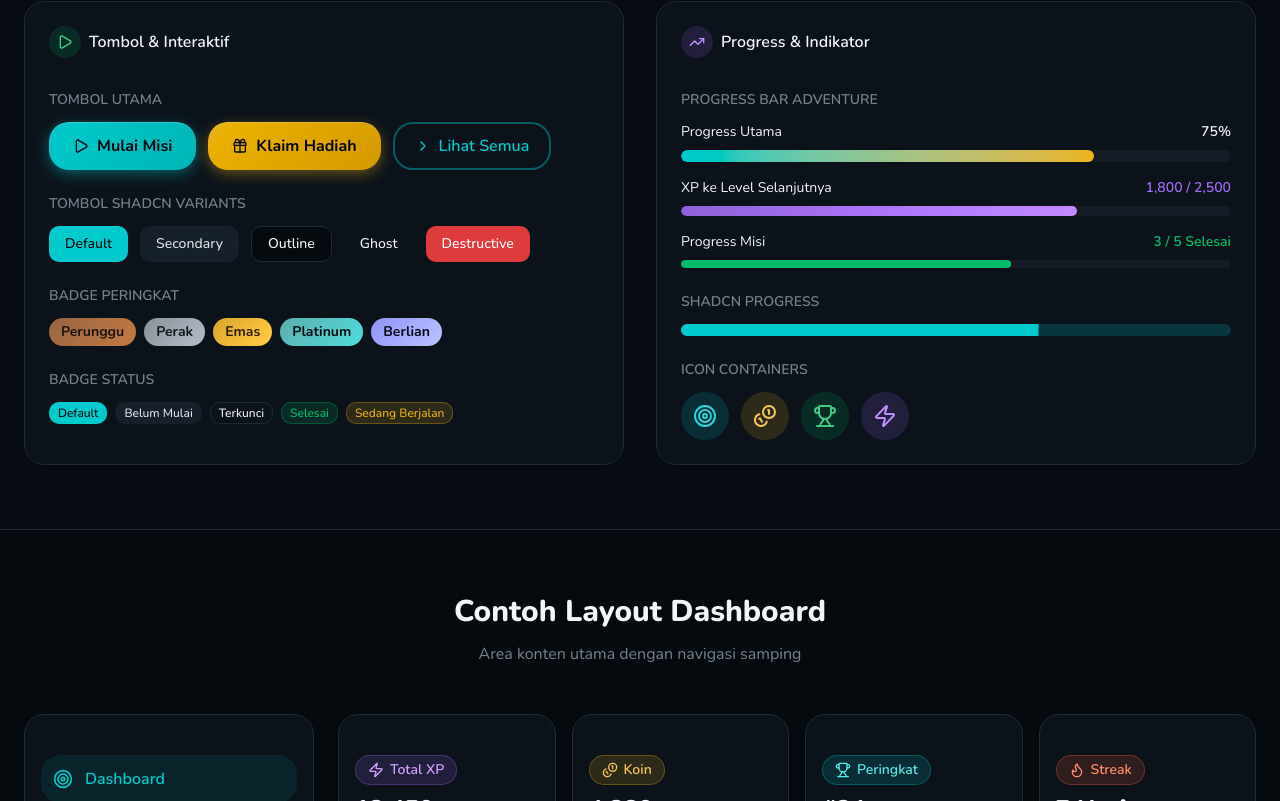
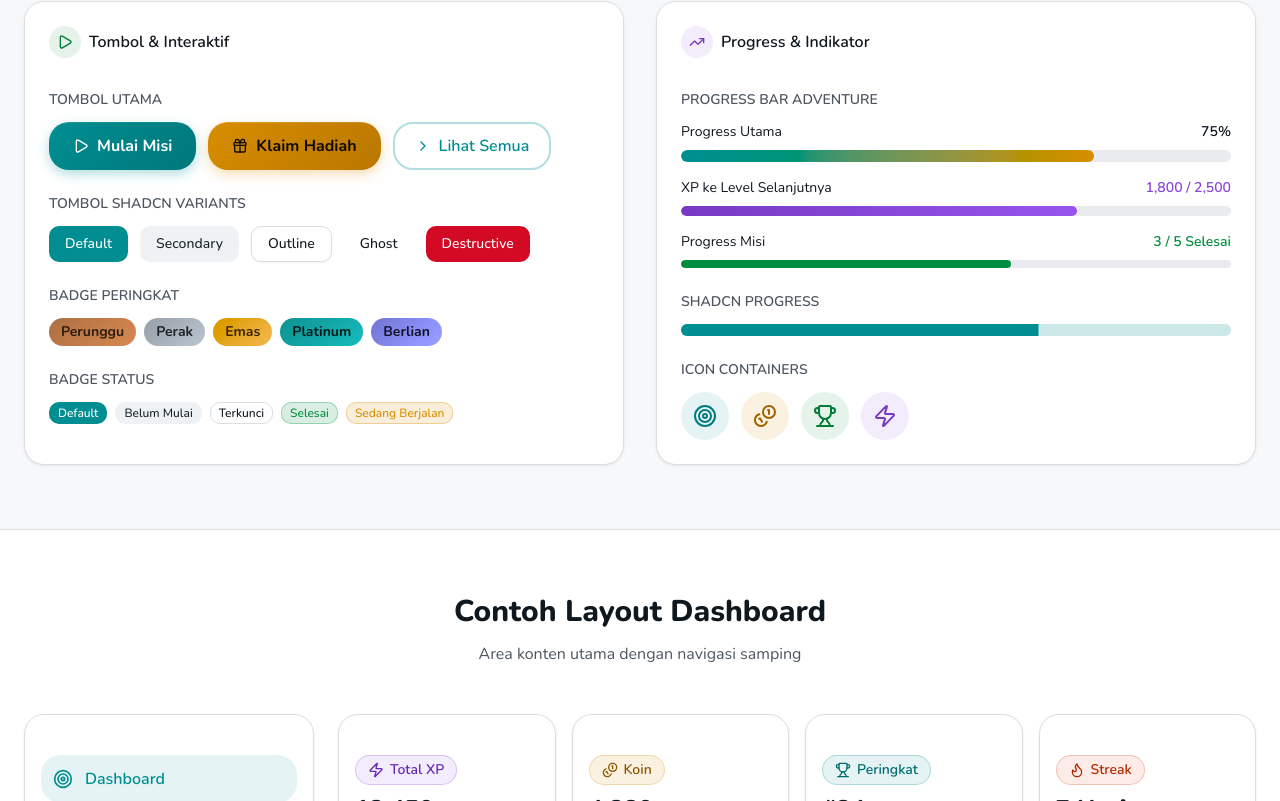
Before and after one commit to ranitawindrianii/gamified-financial-platform, a Next.js app: page /theme in a window 1280 px wide. Shown: the part 1819-2620 px from the top of the page. Built offline with nearby package versions, Linux system fonts and the light colour scheme.

Commit message:
feat: update color palette to lighter, more neutral tones

```diff
--- a/app/globals.css
+++ b/app/globals.css
@@ -11,95 +11,95 @@
 :root {
   /* === PALET WARNA UTAMA === */
 
-  /* Background - Slate gelap dengan hint biru */
-  --background: oklch(0.14 0.015 250);
-  --foreground: oklch(0.97 0.005 250);
+  /* Background - Putih bersih */
+  --background: oklch(1 0 0);
+  --foreground: oklch(0.2 0.02 250);
 
-  /* Card - Sedikit lebih terang dari background */
-  --card: oklch(0.18 0.02 250);
-  --card-foreground: oklch(0.97 0.005 250);
+  /* Card - Putih dengan border subtle */
+  --card: oklch(1 0 0);
+  --card-foreground: oklch(0.2 0.02 250);
 
   /* Popover */
-  --popover: oklch(0.18 0.02 250);
-  --popover-foreground: oklch(0.97 0.005 250);
+  --popover: oklch(1 0 0);
+  --popover-foreground: oklch(0.2 0.02 250);
 
-  /* Primary - Teal/Cyan (Financial Trust) */
-  --primary: oklch(0.75 0.15 195);
-  --primary-foreground: oklch(0.12 0.02 250);
+  /* Primary - Teal/Cyan (Financial Trust) - lebih saturated untuk kontras di putih */
+  --primary: oklch(0.55 0.18 195);
+  --primary-foreground: oklch(1 0 0);
 
-  /* Secondary - Slate muted */
-  --secondary: oklch(0.24 0.025 250);
-  --secondary-foreground: oklch(0.92 0.01 250);
+  /* Secondary - Light gray */
+  --secondary: oklch(0.96 0.005 250);
+  --secondary-foreground: oklch(0.25 0.02 250);
 
-  /* Muted */
-  --muted: oklch(0.22 0.02 250);
-  --muted-foreground: oklch(0.6 0.02 250);
+  /* Muted - Soft gray untuk area netral */
+  --muted: oklch(0.96 0.005 250);
+  --muted-foreground: oklch(0.45 0.02 250);
 
-  /* Accent - Amber/Gold (Achievement/Reward) */
-  --accent: oklch(0.8 0.16 85);
-  --accent-foreground: oklch(0.12 0.02 250);
+  /* Accent - Amber/Gold (Achievement/Reward) - lebih deep untuk kontras */
+  --accent: oklch(0.7 0.18 80);
+  --accent-foreground: oklch(0.15 0.02 80);
 
   /* Destructive */
-  --destructive: oklch(0.6 0.2 25);
-  --destructive-foreground: oklch(0.97 0.005 250);
+  --destructive: oklch(0.55 0.22 25);
+  --destructive-foreground: oklch(1 0 0);
 
   /* Border & Input */
-  --border: oklch(0.28 0.025 250);
-  --input: oklch(0.22 0.025 250);
-  --ring: oklch(0.75 0.15 195);
+  --border: oklch(0.9 0.005 250);
+  --input: oklch(0.96 0.005 250);
+  --ring: oklch(0.55 0.18 195);
 
   /* === WARNA STATUS === */
-  --success: oklch(0.7 0.18 155);
-  --success-foreground: oklch(0.12 0.02 250);
-  --warning: oklch(0.8 0.16 85);
-  --warning-foreground: oklch(0.12 0.02 250);
-  --error: oklch(0.6 0.2 25);
-  --error-foreground: oklch(0.97 0.005 250);
-  --info: oklch(0.65 0.15 240);
-  --info-foreground: oklch(0.97 0.005 250);
+  --success: oklch(0.55 0.18 155);
+  --success-foreground: oklch(1 0 0);
+  --warning: oklch(0.7 0.18 80);
+  --warning-foreground: oklch(0.2 0.02 80);
+  --error: oklch(0.55 0.22 25);
+  --error-foreground: oklch(1 0 0);
+  --info: oklch(0.55 0.15 240);
+  --info-foreground: oklch(1 0 0);
 
   /* === WARNA GAMIFIKASI === */
-  --xp: oklch(0.65 0.2 300);
-  --xp-foreground: oklch(0.97 0.005 250);
-  --coin: oklch(0.8 0.16 85);
-  --coin-foreground: oklch(0.12 0.02 250);
-  --streak: oklch(0.7 0.2 35);
-  --streak-foreground: oklch(0.12 0.02 250);
-  --level: oklch(0.75 0.15 195);
-  --level-foreground: oklch(0.12 0.02 250);
+  --xp: oklch(0.55 0.22 300);
+  --xp-foreground: oklch(1 0 0);
+  --coin: oklch(0.7 0.18 80);
+  --coin-foreground: oklch(0.2 0.02 80);
+  --streak: oklch(0.6 0.2 35);
+  --streak-foreground: oklch(1 0 0);
+  --level: oklch(0.55 0.18 195);
+  --level-foreground: oklch(1 0 0);
 
   /* === WARNA BADGE RANK === */
-  --rank-bronze: oklch(0.6 0.1 55);
-  --rank-silver: oklch(0.7 0.02 250);
-  --rank-gold: oklch(0.8 0.16 85);
-  --rank-platinum: oklch(0.75 0.1 195);
-  --rank-diamond: oklch(0.75 0.15 280);
+  --rank-bronze: oklch(0.55 0.12 55);
+  --rank-silver: oklch(0.6 0.02 250);
+  --rank-gold: oklch(0.7 0.18 80);
+  --rank-platinum: oklch(0.55 0.12 195);
+  --rank-diamond: oklch(0.55 0.18 280);
 
   /* === WARNA KATEGORI MISI === */
-  --misi-tabungan: oklch(0.7 0.18 155);
-  --misi-belanja: oklch(0.65 0.15 240);
-  --misi-investasi: oklch(0.7 0.2 35);
-  --misi-donasi: oklch(0.7 0.15 320);
+  --misi-tabungan: oklch(0.55 0.18 155);
+  --misi-belanja: oklch(0.55 0.15 240);
+  --misi-investasi: oklch(0.6 0.2 35);
+  --misi-donasi: oklch(0.6 0.18 320);
 
   /* === CHART COLORS === */
-  --chart-1: oklch(0.75 0.15 195);
-  --chart-2: oklch(0.8 0.16 85);
-  --chart-3: oklch(0.7 0.18 155);
-  --chart-4: oklch(0.65 0.2 300);
-  --chart-5: oklch(0.7 0.2 35);
+  --chart-1: oklch(0.55 0.18 195);
+  --chart-2: oklch(0.7 0.18 80);
+  --chart-3: oklch(0.55 0.18 155);
+  --chart-4: oklch(0.55 0.22 300);
+  --chart-5: oklch(0.6 0.2 35);
 
   /* === RADIUS & SPACING === */
   --radius: 0.75rem;
 
   /* === SIDEBAR === */
-  --sidebar: oklch(0.12 0.015 250);
-  --sidebar-foreground: oklch(0.97 0.005 250);
-  --sidebar-primary: oklch(0.75 0.15 195);
-  --sidebar-primary-foreground: oklch(0.12 0.02 250);
-  --sidebar-accent: oklch(0.18 0.02 250);
-  --sidebar-accent-foreground: oklch(0.97 0.005 250);
-  --sidebar-border: oklch(0.25 0.025 250);
-  --sidebar-ring: oklch(0.75 0.15 195);
+  --sidebar: oklch(0.98 0.002 250);
+  --sidebar-foreground: oklch(0.2 0.02 250);
+  --sidebar-primary: oklch(0.55 0.18 195);
+  --sidebar-primary-foreground: oklch(1 0 0);
+  --sidebar-accent: oklch(0.96 0.005 250);
+  --sidebar-accent-foreground: oklch(0.2 0.02 250);
+  --sidebar-border: oklch(0.9 0.005 250);
+  --sidebar-ring: oklch(0.55 0.18 195);
 }
 
 @theme inline {
@@ -200,20 +200,20 @@
 /* Glow pulse untuk achievement/reward */
 @keyframes pulse-glow {
   0%, 100% {
-    box-shadow: 0 0 8px oklch(0.75 0.15 195 / 0.4);
+    box-shadow: 0 0 8px oklch(0.55 0.18 195 / 0.3);
   }
   50% {
-    box-shadow: 0 0 24px oklch(0.75 0.15 195 / 0.7);
+    box-shadow: 0 0 20px oklch(0.55 0.18 195 / 0.5);
   }
 }
 
 /* Gold glow untuk koin/hadiah */
 @keyframes gold-glow {
   0%, 100% {
-    box-shadow: 0 0 8px oklch(0.8 0.16 85 / 0.4);
+    box-shadow: 0 0 8px oklch(0.7 0.18 80 / 0.3);
   }
   50% {
-    box-shadow: 0 0 20px oklch(0.8 0.16 85 / 0.8);
+    box-shadow: 0 0 18px oklch(0.7 0.18 80 / 0.6);
   }
 }
 
@@ -287,9 +287,9 @@
 .shine-text {
   background: linear-gradient(
     90deg,
-    oklch(0.75 0.15 195),
-    oklch(0.9 0.08 195),
-    oklch(0.75 0.15 195)
+    oklch(0.55 0.18 195),
+    oklch(0.7 0.12 195),
+    oklch(0.55 0.18 195)
   );
   background-size: 200% auto;
   -webkit-background-clip: text;
@@ -302,9 +302,9 @@
 .shine-gold {
   background: linear-gradient(
     90deg,
-    oklch(0.8 0.16 85),
-    oklch(0.95 0.1 85),
-    oklch(0.8 0.16 85)
+    oklch(0.65 0.18 80),
+    oklch(0.8 0.14 80),
+    oklch(0.65 0.18 80)
   );
   background-size: 200% auto;
   -webkit-background-clip: text;
@@ -319,27 +319,29 @@
 
 .card-adventure {
   @apply bg-card border border-border rounded-xl;
+  box-shadow: 0 1px 3px oklch(0 0 0 / 0.08);
   transition: transform 0.2s ease, box-shadow 0.2s ease, border-color 0.2s ease;
 }
 
 .card-adventure:hover {
   transform: translateY(-4px);
   box-shadow:
-    0 8px 30px oklch(0.75 0.15 195 / 0.15),
-    0 4px 12px oklch(0 0 0 / 0.2);
-  border-color: oklch(0.75 0.15 195 / 0.4);
+    0 8px 24px oklch(0.55 0.18 195 / 0.12),
+    0 4px 8px oklch(0 0 0 / 0.08);
+  border-color: oklch(0.55 0.18 195 / 0.3);
 }
 
 .card-achievement {
   @apply bg-card border-2 rounded-xl;
-  border-color: oklch(0.8 0.16 85 / 0.5);
+  border-color: oklch(0.7 0.18 80 / 0.4);
   box-shadow:
-    0 0 20px oklch(0.8 0.16 85 / 0.1),
-    inset 0 1px 0 oklch(1 0 0 / 0.05);
+    0 0 16px oklch(0.7 0.18 80 / 0.08),
+    0 1px 3px oklch(0 0 0 / 0.06);
 }
 
 .card-mission {
   @apply bg-card border border-border rounded-xl relative overflow-hidden;
+  box-shadow: 0 1px 3px oklch(0 0 0 / 0.06);
 }
 
 .card-mission::before {
@@ -349,7 +351,7 @@
   left: 0;
   right: 0;
   height: 3px;
-  background: linear-gradient(90deg, oklch(0.75 0.15 195), oklch(0.8 0.16 85));
+  background: linear-gradient(90deg, oklch(0.55 0.18 195), oklch(0.7 0.18 80));
 }
 
 /* ============================================
@@ -358,61 +360,61 @@
 
 .badge-xp {
   @apply inline-flex items-center gap-1.5 px-3 py-1 rounded-full text-sm font-semibold;
-  background: oklch(0.65 0.2 300 / 0.15);
-  color: oklch(0.8 0.18 300);
-  border: 1px solid oklch(0.65 0.2 300 / 0.3);
+  background: oklch(0.55 0.22 300 / 0.1);
+  color: oklch(0.45 0.2 300);
+  border: 1px solid oklch(0.55 0.22 300 / 0.25);
 }
 
 .badge-coin {
   @apply inline-flex items-center gap-1.5 px-3 py-1 rounded-full text-sm font-semibold;
-  background: oklch(0.8 0.16 85 / 0.15);
-  color: oklch(0.85 0.14 85);
-  border: 1px solid oklch(0.8 0.16 85 / 0.3);
+  background: oklch(0.7 0.18 80 / 0.12);
+  color: oklch(0.5 0.15 80);
+  border: 1px solid oklch(0.7 0.18 80 / 0.25);
 }
 
 .badge-streak {
   @apply inline-flex items-center gap-1.5 px-3 py-1 rounded-full text-sm font-semibold;
-  background: oklch(0.7 0.2 35 / 0.15);
-  color: oklch(0.8 0.18 35);
-  border: 1px solid oklch(0.7 0.2 35 / 0.3);
+  background: oklch(0.6 0.2 35 / 0.1);
+  color: oklch(0.5 0.18 35);
+  border: 1px solid oklch(0.6 0.2 35 / 0.25);
 }
 
 .badge-level {
   @apply inline-flex items-center gap-1.5 px-3 py-1 rounded-full text-sm font-semibold;
-  background: oklch(0.75 0.15 195 / 0.15);
-  color: oklch(0.85 0.12 195);
-  border: 1px solid oklch(0.75 0.15 195 / 0.3);
+  background: oklch(0.55 0.18 195 / 0.1);
+  color: oklch(0.45 0.16 195);
+  border: 1px solid oklch(0.55 0.18 195 / 0.25);
 }
 
 /* Badge rank dengan gradient */
 .badge-bronze {
   @apply px-3 py-1 rounded-full text-sm font-bold;
-  background: linear-gradient(135deg, oklch(0.55 0.08 55), oklch(0.65 0.12 55));
-  color: oklch(0.2 0.02 55);
+  background: linear-gradient(135deg, oklch(0.6 0.1 55), oklch(0.7 0.12 55));
+  color: oklch(0.25 0.04 55);
 }
 
 .badge-silver {
   @apply px-3 py-1 rounded-full text-sm font-bold;
-  background: linear-gradient(135deg, oklch(0.65 0.015 250), oklch(0.8 0.02 250));
-  color: oklch(0.2 0.01 250);
+  background: linear-gradient(135deg, oklch(0.7 0.015 250), oklch(0.82 0.02 250));
+  color: oklch(0.25 0.01 250);
 }
 
 .badge-gold {
   @apply px-3 py-1 rounded-full text-sm font-bold;
-  background: linear-gradient(135deg, oklch(0.75 0.14 85), oklch(0.88 0.16 85));
-  color: oklch(0.25 0.05 85);
+  background: linear-gradient(135deg, oklch(0.72 0.16 80), oklch(0.82 0.14 80));
+  color: oklch(0.28 0.06 80);
 }
 
 .badge-platinum {
   @apply px-3 py-1 rounded-full text-sm font-bold;
-  background: linear-gradient(135deg, oklch(0.7 0.08 195), oklch(0.82 0.12 195));
-  color: oklch(0.15 0.02 195);
+  background: linear-gradient(135deg, oklch(0.6 0.1 195), oklch(0.72 0.12 195));
+  color: oklch(0.2 0.03 195);
 }
 
 .badge-diamond {
   @apply px-3 py-1 rounded-full text-sm font-bold;
-  background: linear-gradient(135deg, oklch(0.7 0.12 280), oklch(0.85 0.15 280));
-  color: oklch(0.15 0.03 280);
+  background: linear-gradient(135deg, oklch(0.6 0.14 280), oklch(0.75 0.16 280));
+  color: oklch(0.2 0.04 280);
 }
 
 /* ============================================
@@ -421,32 +423,32 @@
 
 .progress-adventure {
   @apply w-full h-3 rounded-full overflow-hidden;
-  background: oklch(0.22 0.02 250);
+  background: oklch(0.94 0.005 250);
 }
 
 .progress-adventure-fill {
   @apply h-full rounded-full transition-all duration-500;
-  background: linear-gradient(90deg, oklch(0.75 0.15 195), oklch(0.8 0.16 85));
+  background: linear-gradient(90deg, oklch(0.55 0.18 195), oklch(0.7 0.18 80));
 }
 
 .progress-xp {
   @apply w-full h-2.5 rounded-full overflow-hidden;
-  background: oklch(0.22 0.02 250);
+  background: oklch(0.94 0.005 250);
 }
 
 .progress-xp-fill {
   @apply h-full rounded-full;
-  background: linear-gradient(90deg, oklch(0.6 0.18 300), oklch(0.75 0.2 300));
+  background: linear-gradient(90deg, oklch(0.5 0.2 300), oklch(0.6 0.22 300));
 }
 
 .progress-mission {
   @apply w-full h-2 rounded-full overflow-hidden;
-  background: oklch(0.22 0.02 250);
+  background: oklch(0.94 0.005 250);
 }
 
 .progress-mission-fill {
   @apply h-full rounded-full;
-  background: oklch(0.7 0.18 155);
+  background: oklch(0.55 0.18 155);
 }
 
 /* ============================================
@@ -456,18 +458,18 @@
 .btn-adventure {
   @apply inline-flex items-center justify-center gap-2 px-6 py-3 rounded-xl font-bold text-base;
   @apply transition-all duration-200;
-  background: linear-gradient(135deg, oklch(0.75 0.15 195), oklch(0.68 0.16 195));
-  color: oklch(0.12 0.02 250);
+  background: linear-gradient(135deg, oklch(0.55 0.18 195), oklch(0.48 0.17 195));
+  color: oklch(1 0 0);
   box-shadow:
-    0 4px 14px oklch(0.75 0.15 195 / 0.4),
-    inset 0 1px 0 oklch(1 0 0 / 0.15);
+    0 4px 12px oklch(0.55 0.18 195 / 0.3),
+    inset 0 1px 0 oklch(1 0 0 / 0.1);
 }
 
 .btn-adventure:hover {
   transform: translateY(-2px);
   box-shadow:
-    0 6px 20px oklch(0.75 0.15 195 / 0.5),
-    inset 0 1px 0 oklch(1 0 0 / 0.2);
+    0 6px 18px oklch(0.55 0.18 195 / 0.4),
+    inset 0 1px 0 oklch(1 0 0 / 0.15);
 }
 
 .btn-adventure:active {
@@ -477,31 +479,31 @@
 .btn-reward {
   @apply inline-flex items-center justify-center gap-2 px-6 py-3 rounded-xl font-bold text-base;
   @apply transition-all duration-200;
-  background: linear-gradient(135deg, oklch(0.8 0.16 85), oklch(0.72 0.17 85));
-  color: oklch(0.12 0.02 250);
+  background: linear-gradient(135deg, oklch(0.7 0.18 80), oklch(0.62 0.17 80));
+  color: oklch(0.15 0.02 80);
   box-shadow:
-    0 4px 14px oklch(0.8 0.16 85 / 0.4),
-    inset 0 1px 0 oklch(1 0 0 / 0.2);
+    0 4px 12px oklch(0.7 0.18 80 / 0.3),
+    inset 0 1px 0 oklch(1 0 0 / 0.15);
 }
 
 .btn-reward:hover {
   transform: translateY(-2px);
   box-shadow:
-    0 6px 20px oklch(0.8 0.16 85 / 0.5),
-    inset 0 1px 0 oklch(1 0 0 / 0.25);
+    0 6px 18px oklch(0.7 0.18 80 / 0.4),
+    inset 0 1px 0 oklch(1 0 0 / 0.2);
 }
 
 .btn-ghost-adventure {
   @apply inline-flex items-center justify-center gap-2 px-5 py-2.5 rounded-xl font-semibold;
   @apply transition-all duration-200;
   background: transparent;
-  color: oklch(0.75 0.15 195);
-  border: 2px solid oklch(0.75 0.15 195 / 0.4);
+  color: oklch(0.55 0.18 195);
+  border: 2px solid oklch(0.55 0.18 195 / 0.3);
 }
 
 .btn-ghost-adventure:hover {
-  background: oklch(0.75 0.15 195 / 0.1);
-  border-color: oklch(0.75 0.15 195);
+  background: oklch(0.55 0.18 195 / 0.08);
+  border-color: oklch(0.55 0.18 195 / 0.6);
 }
 
 /* ============================================
@@ -514,26 +516,26 @@
 
 .icon-circle-primary {
   @apply inline-flex items-center justify-center rounded-full;
-  background: oklch(0.75 0.15 195 / 0.15);
-  color: oklch(0.8 0.13 195);
+  background: oklch(0.55 0.18 195 / 0.1);
+  color: oklch(0.5 0.16 195);
 }
 
 .icon-circle-gold {
   @apply inline-flex items-center justify-center rounded-full;
-  background: oklch(0.8 0.16 85 / 0.15);
-  color: oklch(0.85 0.14 85);
+  background: oklch(0.7 0.18 80 / 0.12);
+  color: oklch(0.55 0.16 80);
 }
 
 .icon-circle-success {
   @apply inline-flex items-center justify-center rounded-full;
-  background: oklch(0.7 0.18 155 / 0.15);
-  color: oklch(0.75 0.16 155);
+  background: oklch(0.55 0.18 155 / 0.1);
+  color: oklch(0.5 0.16 155);
 }
 
 .icon-circle-xp {
   @apply inline-flex items-center justify-center rounded-full;
-  background: oklch(0.65 0.2 300 / 0.15);
-  color: oklch(0.75 0.18 300);
+  background: oklch(0.55 0.22 300 / 0.1);
+  color: oklch(0.5 0.2 300);
 }
 
 /* ============================================
@@ -542,20 +544,20 @@
 
 .shadow-adventure {
   box-shadow:
-    0 4px 20px oklch(0.75 0.15 195 / 0.15),
-    0 2px 8px oklch(0 0 0 / 0.15);
+    0 4px 16px oklch(0.55 0.18 195 / 0.1),
+    0 2px 6px oklch(0 0 0 / 0.06);
 }
 
 .shadow-card {
   box-shadow:
-    0 2px 12px oklch(0 0 0 / 0.2),
-    0 1px 4px oklch(0 0 0 / 0.1);
+    0 2px 8px oklch(0 0 0 / 0.06),
+    0 1px 3px oklch(0 0 0 / 0.04);
 }
 
 .shadow-elevated {
   box-shadow:
-    0 8px 30px oklch(0 0 0 / 0.25),
-    0 4px 12px oklch(0 0 0 / 0.15);
+    0 8px 24px oklch(0 0 0 / 0.1),
+    0 4px 8px oklch(0 0 0 / 0.06);
 }
 
 /* ============================================
@@ -563,14 +565,14 @@
    ============================================ */
 
 .text-gradient-primary {
-  background: linear-gradient(135deg, oklch(0.75 0.15 195), oklch(0.85 0.12 195));
+  background: linear-gradient(135deg, oklch(0.55 0.18 195), oklch(0.45 0.16 195));
   -webkit-background-clip: text;
   -webkit-text-fill-color: transparent;
   background-clip: text;
 }
 
 .text-gradient-gold {
-  background: linear-gradient(135deg, oklch(0.8 0.16 85), oklch(0.9 0.12 85));
+  background: linear-gradient(135deg, oklch(0.65 0.18 80), oklch(0.55 0.16 80));
   -webkit-background-clip: text;
   -webkit-text-fill-color: transparent;
   background-clip: text;
@@ -585,8 +587,8 @@
   background: linear-gradient(
     90deg,
     transparent,
-    oklch(0.75 0.15 195 / 0.4),
-    oklch(0.8 0.16 85 / 0.4),
+    oklch(0.55 0.18 195 / 0.3),
+    oklch(0.7 0.18 80 / 0.3),
     transparent
   );
 }
@@ -601,7 +603,7 @@
   inset: -1px;
   border-radius: inherit;
   padding: 1px;
-  background: linear-gradient(135deg, oklch(0.75 0.15 195 / 0.5), oklch(0.8 0.16 85 / 0.5));
+  background: linear-gradient(135deg, oklch(0.55 0.18 195 / 0.4), oklch(0.7 0.18 80 / 0.4));
   -webkit-mask: linear-gradient(#fff 0 0) content-box, linear-gradient(#fff 0 0);
   mask: linear-gradient(#fff 0 0) content-box, linear-gradient(#fff 0 0);
   -webkit-mask-composite: xor;
--- a/app/theme/page.tsx
+++ b/app/theme/page.tsx
@@ -188,7 +188,7 @@ export default function ThemeShowcasePage() {
       </section>
 
       {/* STYLE GUIDE SECTION */}
-      <section className="border-t border-border bg-card/30">
+      <section className="border-t border-border bg-secondary/50">
         <div className="max-w-7xl mx-auto px-6 py-16">
           <div className="text-center mb-12">
             <h2 className="text-3xl font-extrabold mb-3">Panduan Gaya Visual</h2>
```
